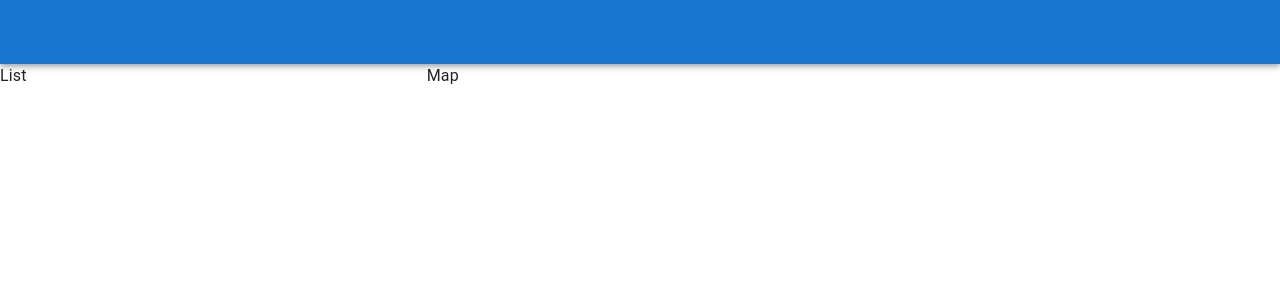
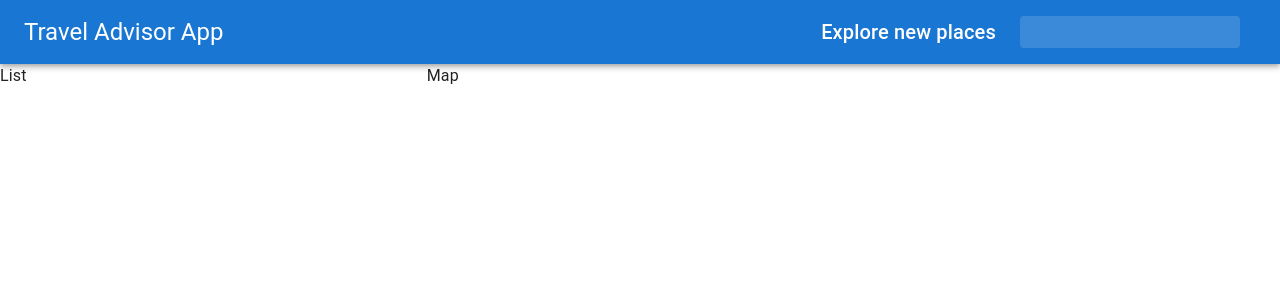
Before and after one commit to aayamdahal/travel-advisor, a React (Create React App) app: page / in a window 1280 px wide. Shown: the top 300 px of the page. Built offline with nearby package versions, Linux system fonts and the light colour scheme.

Commit message:
added styles for appbar

```diff
--- a/src/components/Header/styles.js
+++ b/src/components/Header/styles.js
@@ -1,20 +1,27 @@
-import { makeStyles } from "@mui/styles";
+import { alpha, makeStyles } from "@material-ui/core/styles";
 
 export default makeStyles((theme) => ({
   title: {
     display: "none",
+    [theme.breakpoints.up("sm")]: {
+      display: "block",
+    },
   },
   search: {
     position: "relative",
-    borderRadius: "10px",
-    backgroundColor: "#ccccc",
-    "&:hover": { backgroundColor: "#f6f6f6" },
-    marginRight: "10px",
+    borderRadius: theme.shape.borderRadius,
+    backgroundColor: alpha(theme.palette.common.white, 0.15),
+    "&:hover": { backgroundColor: alpha(theme.palette.common.white, 0.25) },
+    marginRight: theme.spacing(2),
     marginLeft: 0,
     width: "100%",
+    [theme.breakpoints.up("sm")]: {
+      marginLeft: theme.spacing(3),
+      width: "auto",
+    },
   },
   searchIcon: {
-    padding: "10px",
+    padding: theme.spacing(0, 2),
     height: "100%",
     position: "absolute",
     pointerEvents: "none",
@@ -26,9 +33,11 @@
     color: "inherit",
   },
   inputInput: {
-    padding: "1rem",
-    paddingLeft: "1rem",
+    padding: theme.spacing(1, 1, 1, 0),
+    paddingLeft: `calc(1em + ${theme.spacing(4)}px)`,
+    transition: theme.transitions.create("width"),
     width: "100%",
+    [theme.breakpoints.up("md")]: { width: "20ch" },
   },
   toolbar: {
     display: "flex",
```
